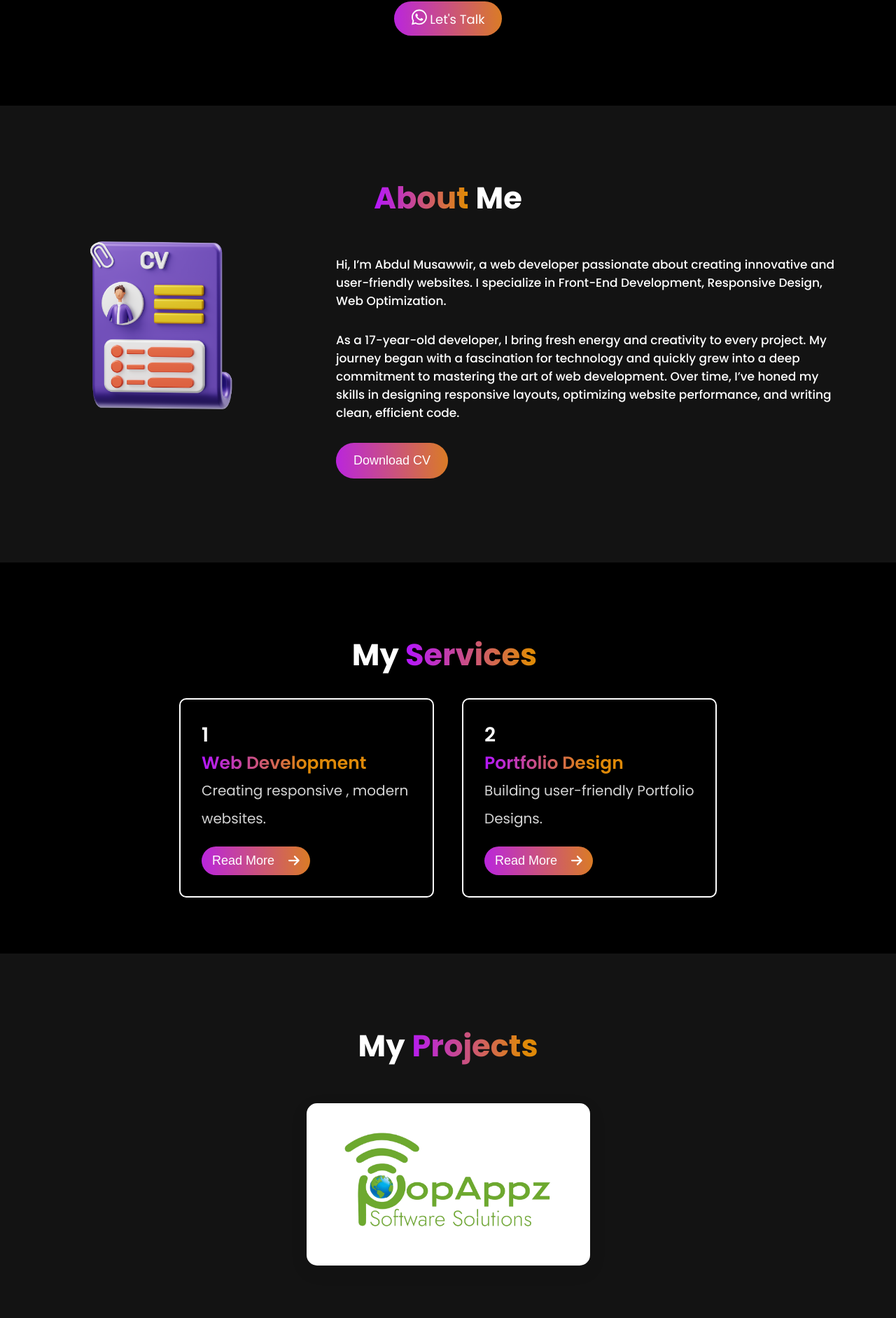
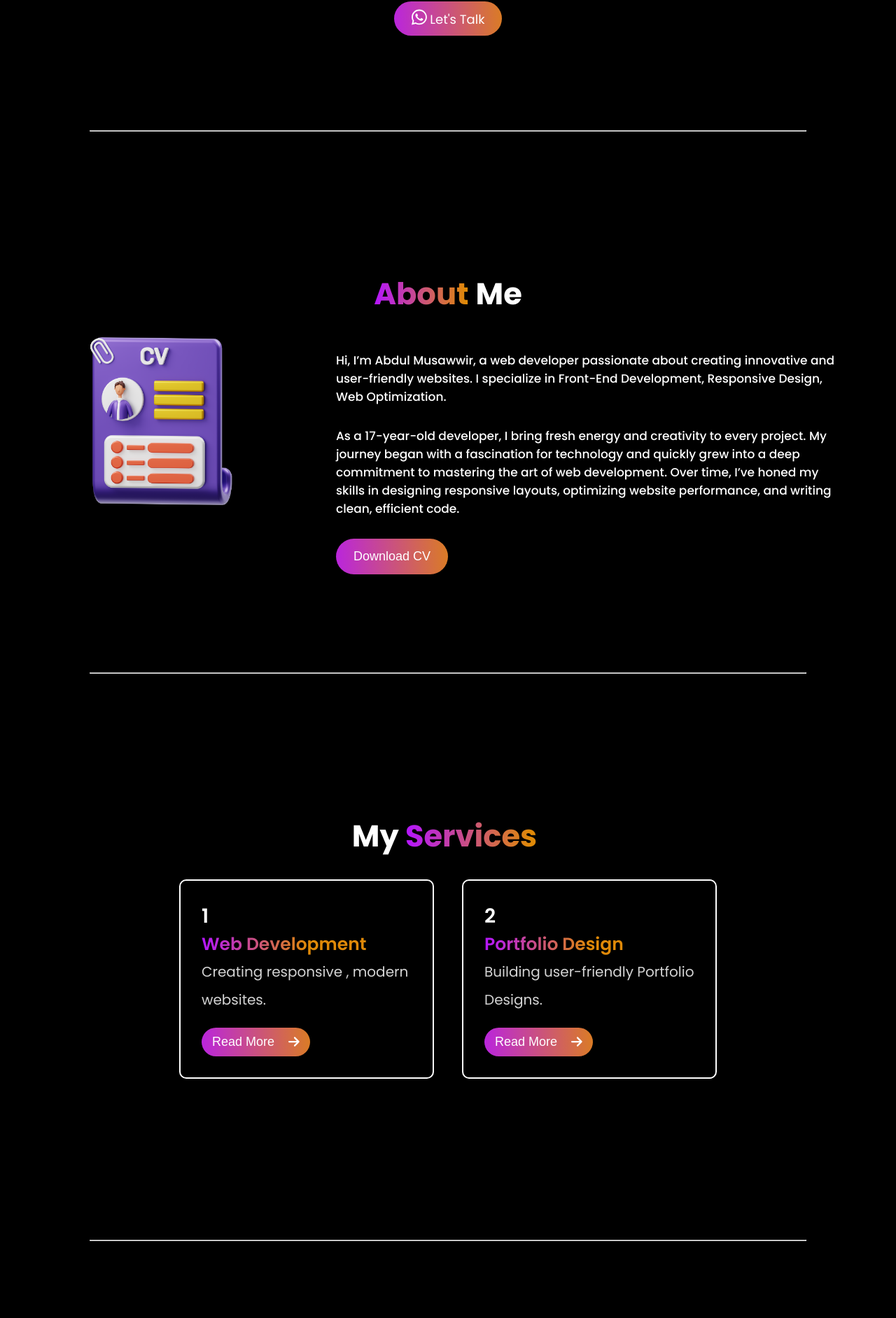
Before and after one commit to AbdulMusawwir77/Abdul-Portfolio, a React (Create React App) app: page / in a window 1280 px wide. Shown: the part 607-2491 px from the top of the page at 70% size. Built offline with nearby package versions, Linux system fonts and the light colour scheme.

Commit message:
Initial commit

```diff
--- a/src/components/About.jsx
+++ b/src/components/About.jsx
@@ -61,6 +61,7 @@ const About = () => {
                     </motion.button>
                 </motion.div>
             </motion.div>
+            <hr/>
         </motion.div>
     );
 };
--- a/src/components/Home.jsx
+++ b/src/components/Home.jsx
@@ -78,6 +78,7 @@ const Home = () => {
             >
                 <FontAwesomeIcon className='icons' icon={faWhatsapp} /> Let's Talk
             </motion.a>
+            <hr/>
         </motion.div>
     );
 }
--- a/src/components/Projects.jsx
+++ b/src/components/Projects.jsx
@@ -18,6 +18,7 @@ const Projects = () => {
                     </a>
                 </div>
             </div>
+            <hr/>
         </div>
     );
 }
--- a/src/components/Services.jsx
+++ b/src/components/Services.jsx
@@ -113,6 +113,7 @@ const Services = () => {
           </motion.div>
         </motion.div>
       )}
+      <hr/>
     </div>
   );
 };
--- a/src/styles/About.css
+++ b/src/styles/About.css
@@ -17,7 +17,7 @@
     width: 100%;
     padding: 100px 0;
     z-index: 0;
-    background-color: #131313;
+    background-color: black;
 }
 .about span{
     background: linear-gradient(270deg,#DF8908 10%,#B415FF 100%);
@@ -77,6 +77,10 @@
     font-size: 17px;
     font-weight: 500;
 }
+.about hr{
+    width: 80%;
+    margin-top:120px ;
+}
 @media (max-width:1100px) {
     .about{
         padding:70px 0 0 0;
--- a/src/styles/Contact.css
+++ b/src/styles/Contact.css
@@ -13,7 +13,7 @@
   gap: 50px;
   width: 100%;
   max-width: 1200px;
-  margin-top: 110px;
+  margin-top: 100px;
   opacity: 0;
   animation: fadeInUp 1.5s ease-out forwards; /* Animation for the entire section */
 }
--- a/src/styles/Home.css
+++ b/src/styles/Home.css
@@ -72,6 +72,10 @@
   background-color: transparent;
   font-size: 25px;
 }
+.home hr{
+  width: 80%;
+  margin-top: 120px;
+}
 
 /* Responsive styles */
 
--- a/src/styles/Projects.css
+++ b/src/styles/Projects.css
@@ -4,9 +4,9 @@
   align-items: center;
   justify-content: center;
   width: 100%;
-  padding: 100px 0 150px;
+  padding: 100px 0 50px;
   z-index: 0;
-  background-color: #131313;
+  background-color: black;
 }
 
 .mywork-title span {
@@ -52,7 +52,10 @@
   transition: transform 0.4s ease, box-shadow 0.4s ease;
   box-shadow: 0 8px 24px rgba(0, 0, 0, 0.1);
 }
-
+.mywork hr{
+  width: 80%;
+  margin-top: 120px;
+}
 /* Continuous Bounce Animation */
 .bouncing {
   animation: bounce 3s infinite cubic-bezier(0.25, 0.46, 0.45, 0.94);
--- a/src/styles/Services.css
+++ b/src/styles/Services.css
@@ -93,7 +93,10 @@
   transform: scale(1.05);
   transition: 0.4s;
 }
-
+.services hr{
+  width: 80%;
+  margin-top: 120px;
+}
 .popup {
   position: fixed;
   top: 0;
```
